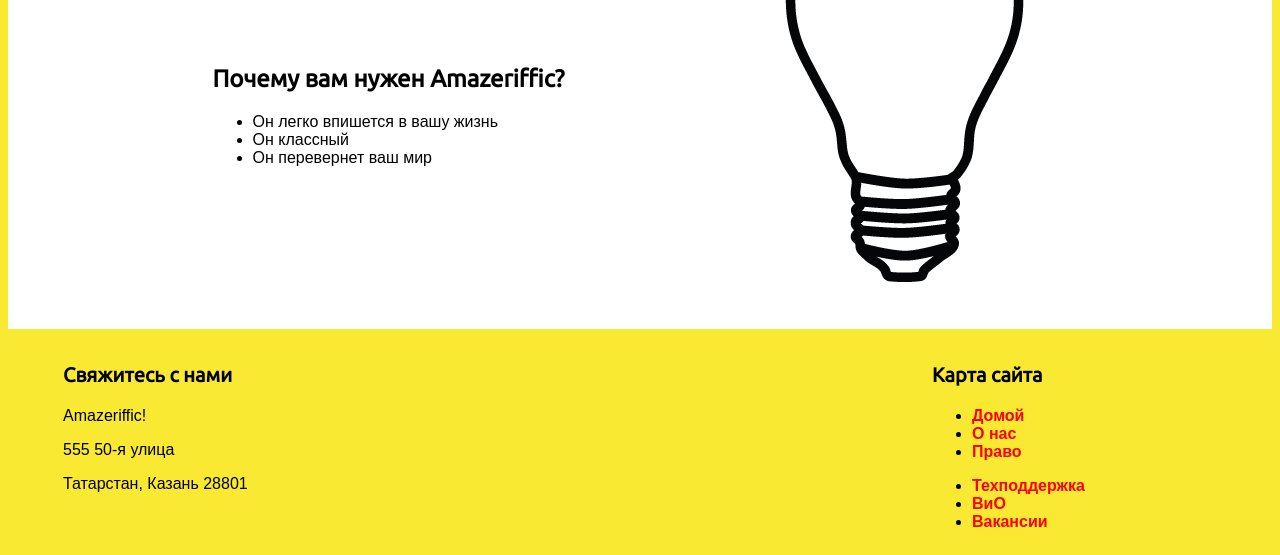
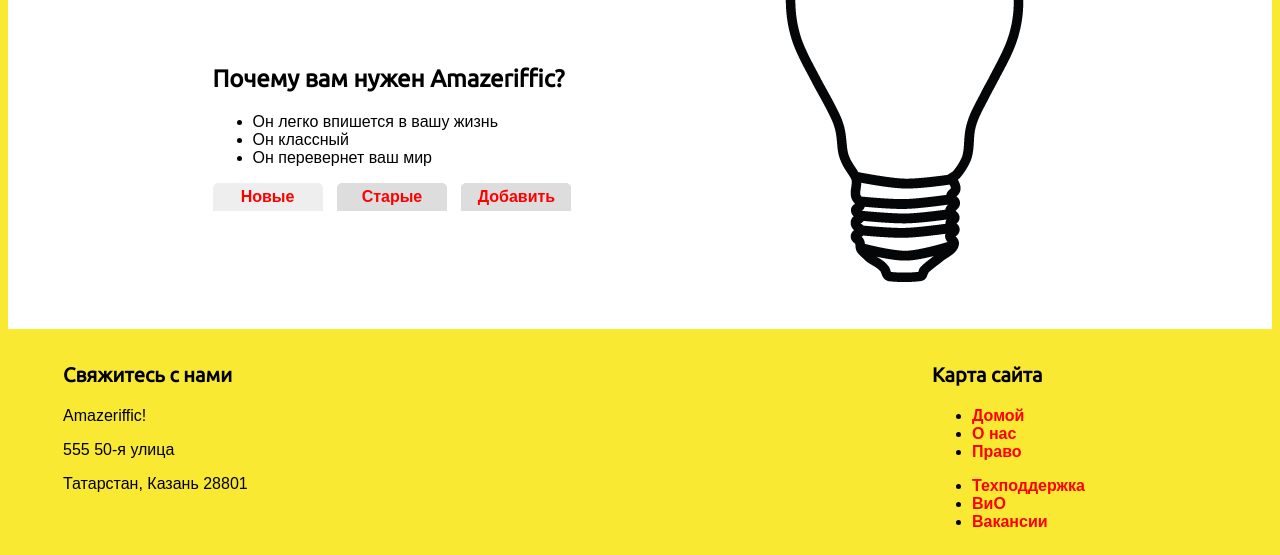
Before and after one commit to alnmrkv/VebProg, a plain HTML site: page index.html in a window 1280 px wide. Shown: the part 341-896 px from the top of the page. Drawn offline with Linux system fonts and the light colour scheme; a web font is replaced by a local one.

Commit message:
Изменение элемента main

```diff
--- a/index.html
+++ b/index.html
@@ -33,6 +33,14 @@
                 <div class="lightbulb">
                     <img src="lightbulb.png" alt="изображение лампочки">
                 </div>
+                <div class="container">
+                    <div class="tabs">
+                        <a href="#"><span class="active">Новые</span></a>
+                        <a href="#"><span>Старые</span></a>
+                        <a href="#"><span>Добавить</span></a>
+                    </div>
+                    <div class="content">
+                    </div>
             </div>
 
         </main>
--- a/styles/style.css
+++ b/styles/style.css
@@ -105,3 +105,24 @@
     font-family: 'Droid Sans', sans-serif;
     font-size: 1.2em;
 }
+.tabs a span {
+    display: inline-block;
+    border-radius: 5px 5px 0 0;
+    width: 100px;
+    margin-right: 10px;
+    text-align: center;
+    background: #ddd;
+    padding: 5px;
+}
+
+.tabs a span.active {
+    background: #eee;
+}
+
+.content {
+    padding: 0 20px 20px 20px;
+    overflow: auto;
+}
+
+.content ul li {
+    padding-top: 0;}
```
